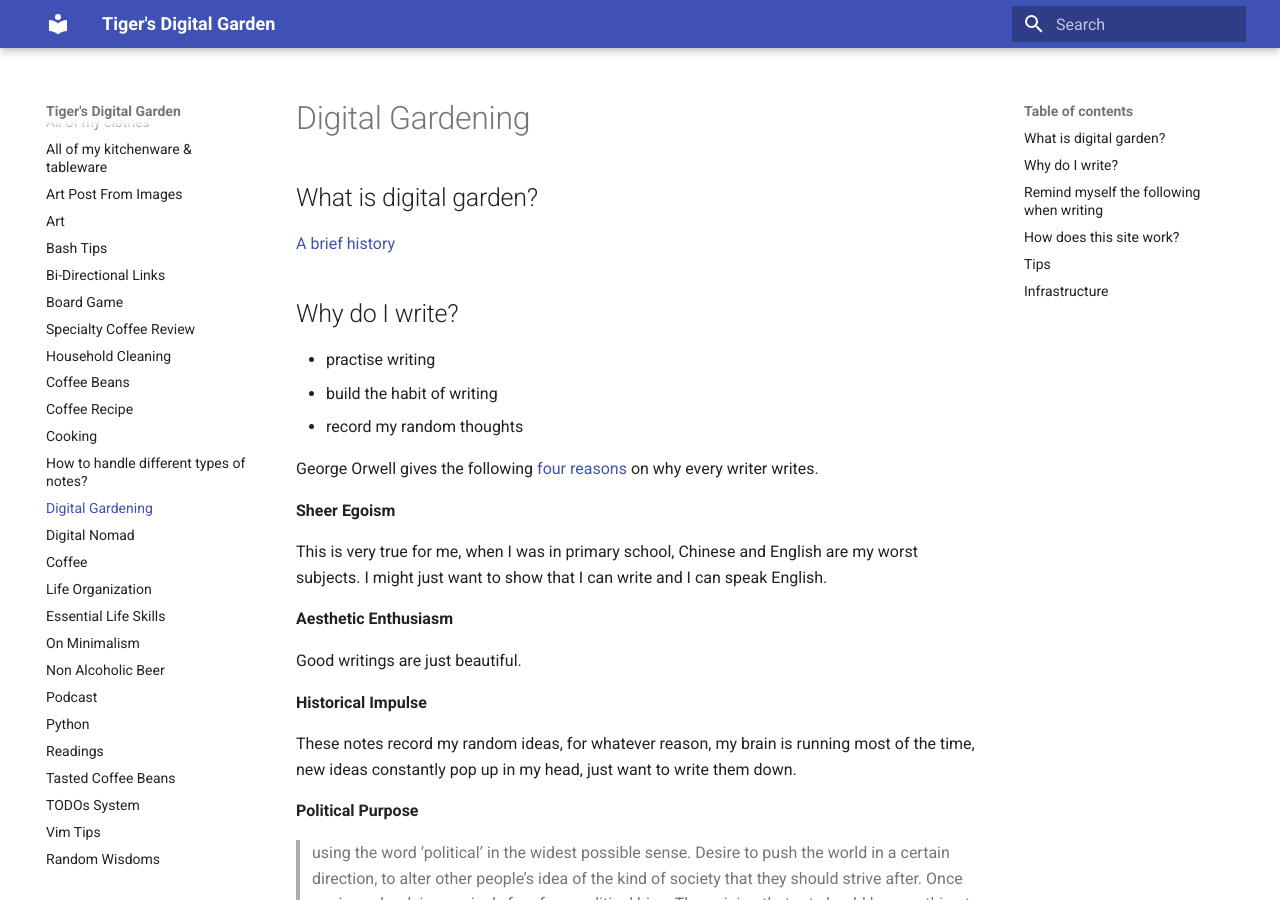
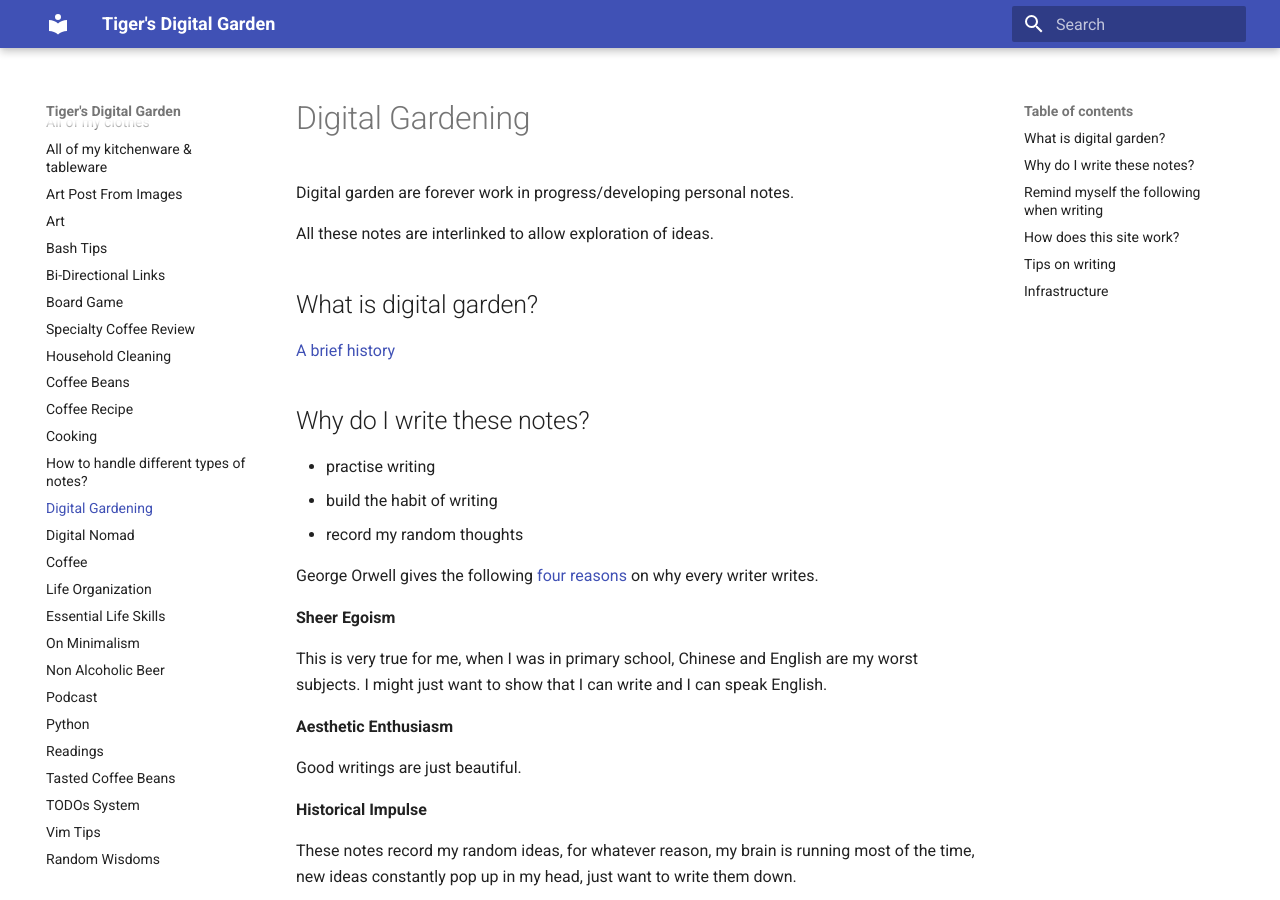
Before and after one commit to ynotstartups/notes, an MkDocs documentation site: the page built from notes/digital-garden.md, in a window 1280 px wide and 900 px high. Built offline with MkDocs 1.6.1 and Material for MkDocs 9.7.7, drawn with Linux system fonts in a browser that asks for light colours; some of the changed text lies outside the part shown.

Commit message:
add tips on writing

```diff
--- a/notes/digital-garden.md
+++ b/notes/digital-garden.md
@@ -1,10 +1,14 @@
 # Digital Gardening
+
+Digital garden are forever work in progress/developing personal notes.
+
+All these notes are interlinked to allow exploration of ideas.
 
 ## What is digital garden?
 
 [A brief history](https://maggieappleton.com/garden-history)
 
-## Why do I write?
+## Why do I write these notes?
 
 - practise writing
 - build the habit of writing
@@ -49,9 +53,13 @@
 - Every note is always work in progress
 - Every note is by default public on day 1, similar to the idea [open source by default](https://artsy.github.io/blog/2018/08/21/OSS-by-Default-Docs/)
 
-## Tips
+## Tips on writing
 
-*Avoid Links*
+**Paraphrase**
+
+Don't just copy paste or quote! Paraphrasing with my own words, this makes me internalise the idea.
+
+**Avoid Links**
 
 Try to avoid links as much as possible, because links are distracting. Links stop audience's flow of reading and understanding your word, the audiences are confused to whether they should go away and read the link or read your article. Links' have a different color, simply distracting and ugly, physical books don't work like that.
 
```
Also changed, not shown: notes/index.md (+2 -0 lines).
